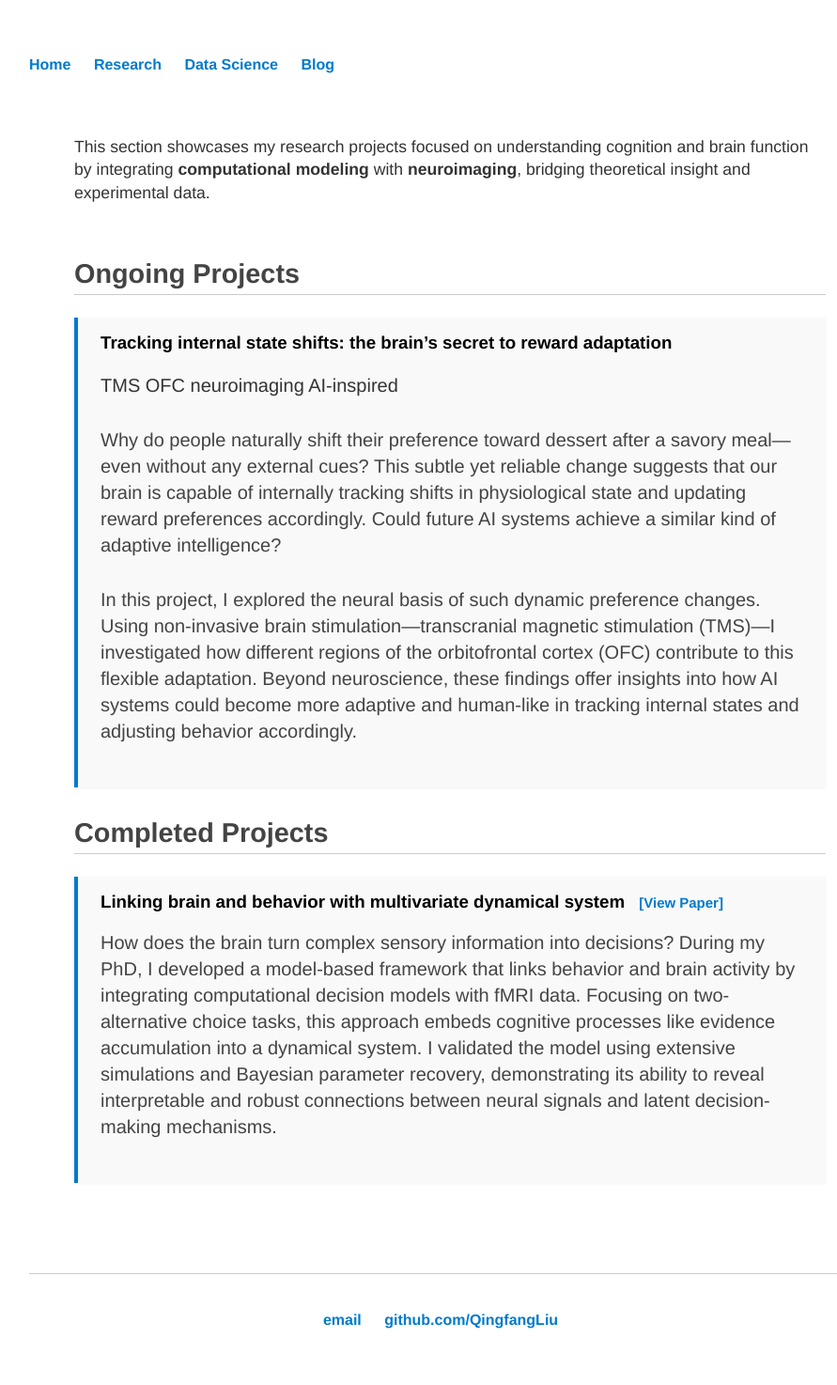
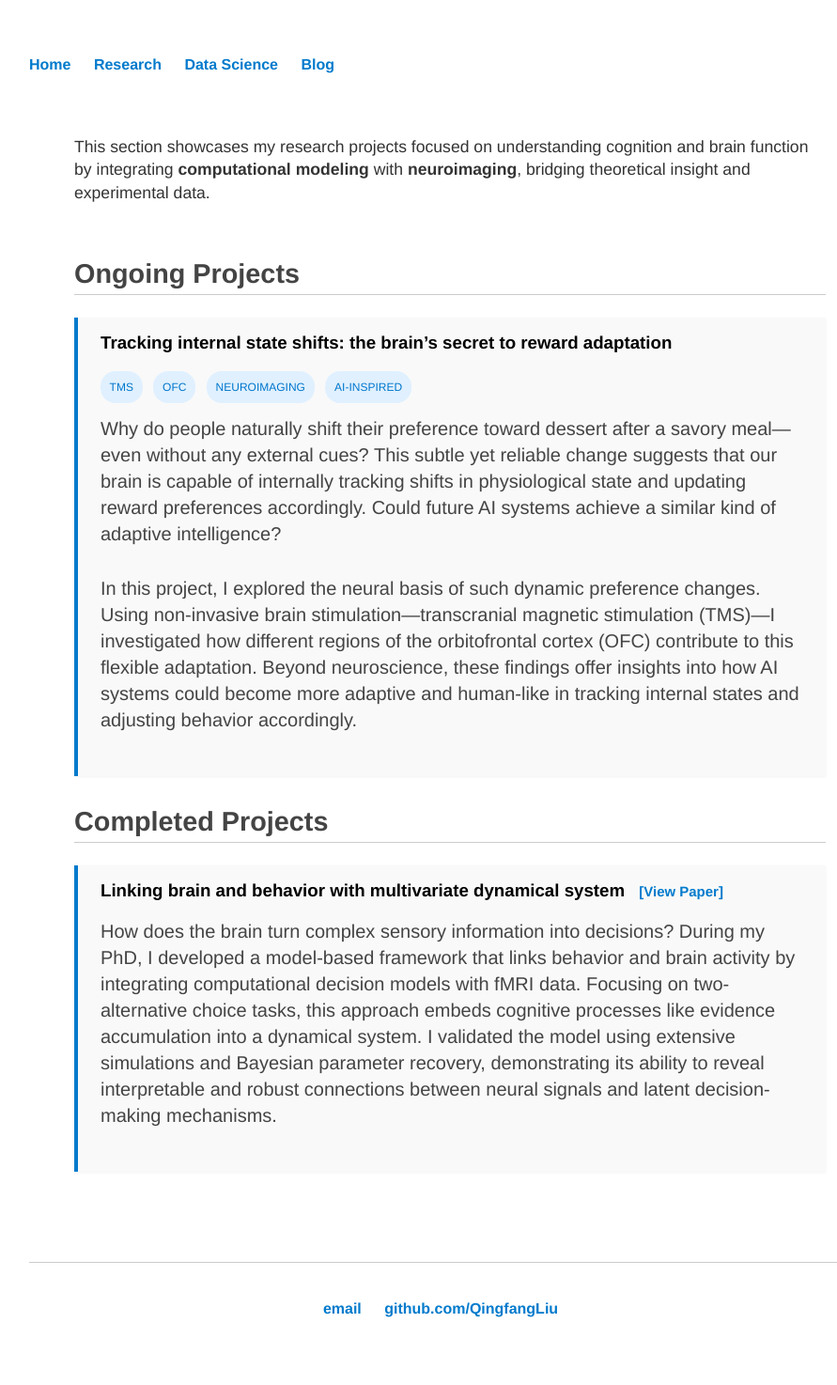
Before and after one commit to QingfangLiu/qingfangliu.github.io, a Jekyll site: the page built from Research/index.html, in a window 1280 px wide. Shown: the whole page at 94% size, without its empty margins (161-1052 px from the left). Built offline with Jekyll 4.4.1, drawn with Linux system fonts in a browser that asks for light colours.

Commit message:
edit label style

```diff
--- a/css/main.css
+++ b/css/main.css
@@ -93,3 +93,19 @@ ul.posts li {
   font-size: 0.9rem;
   margin-bottom: 2rem;
 }
+
+.project-labels {
+  margin: 0.3rem 0 0.8rem 0;
+}
+
+.label {
+  display: inline-block;
+  background-color: #e0f0ff;
+  color: #0077cc;
+  font-size: 0.75rem;
+  font-weight: 500;
+  padding: 0.2rem 0.6rem;
+  margin-right: 0.4rem;
+  border-radius: 1rem;
+  text-transform: uppercase;
+}
```
